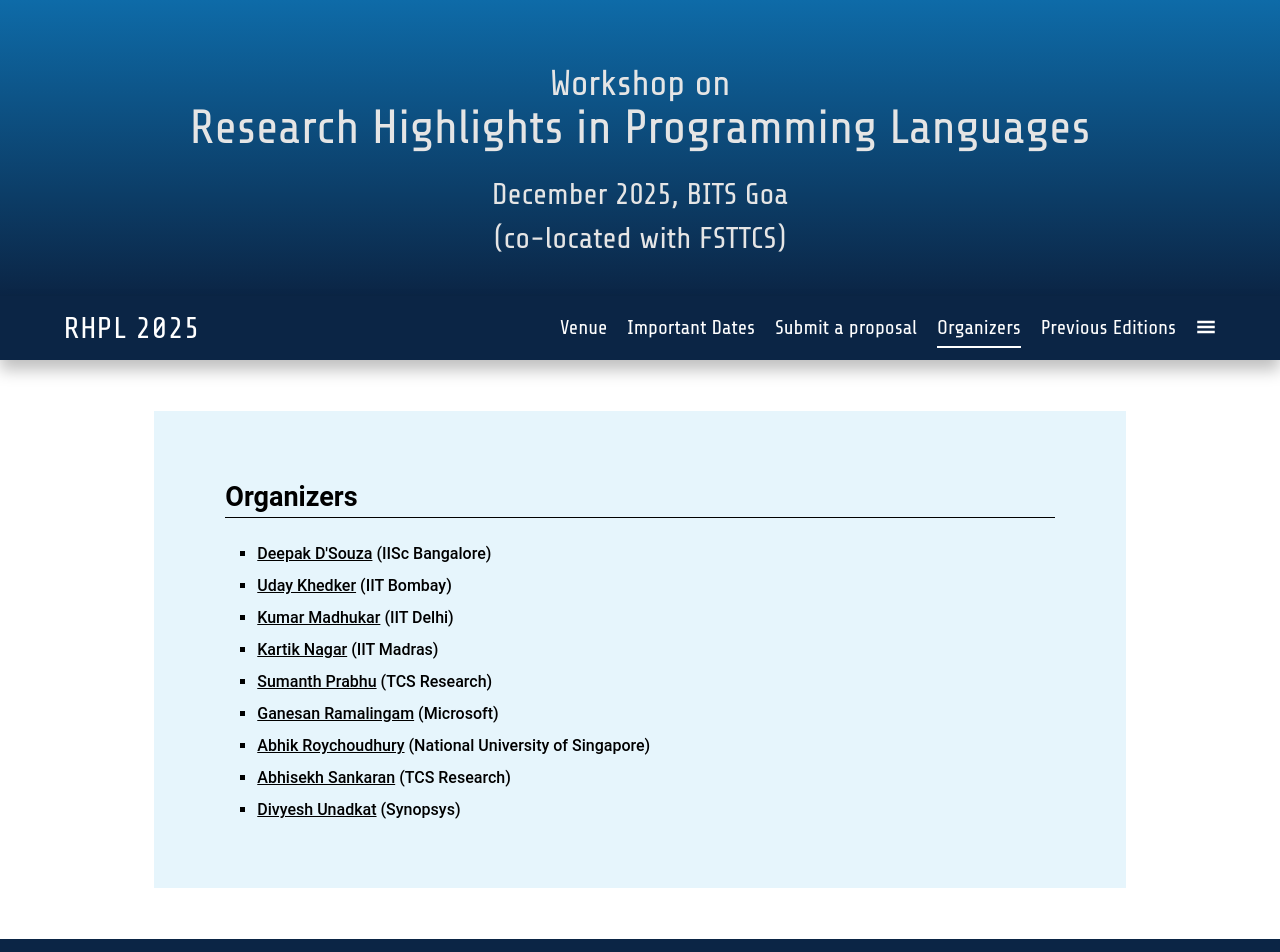
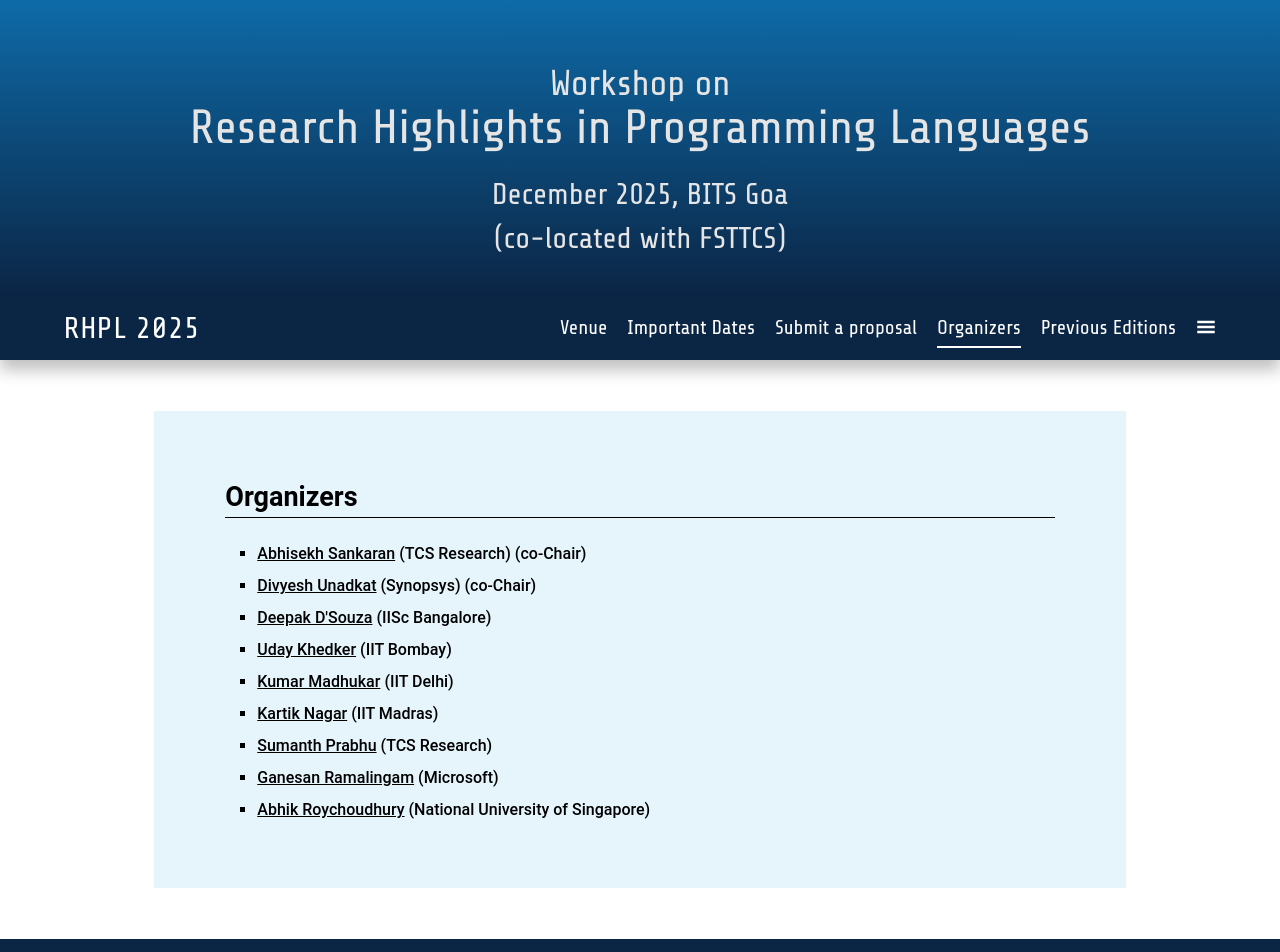
Before and after one commit to RajivDalal/RHPL, a React (Vite) app in the folder rhpl-web/: page /organizers in a window 1280 px wide. Shown: the top 952 px of the page. Built offline with nearby package versions, Linux system fonts and the light colour scheme; a web font is replaced by a local one.

Commit message:
Brought the chairs names to the front on the organizers page

```diff
--- a/rhpl-web/src/pages/organizers.jsx
+++ b/rhpl-web/src/pages/organizers.jsx
@@ -7,6 +7,12 @@ const Organizers = () => {
         <h1 className="text-[27px] font-bold">Organizers</h1>
       <hr className="border-black pb-6"/>
         <ul className="list-[square] space-y-2 ml-8">
+          <li>
+            <a href="https://abhisekhs.github.io/"><span className="underline"> Abhisekh Sankaran</span> (TCS Research) (co-Chair) </a>
+          </li>
+          <li>
+            <a href="https://divyeshunadkat.github.io/"><span className="underline"> Divyesh Unadkat</span> (Synopsys) (co-Chair) </a>
+          </li>
           <li>
             <a href="https://www.csa.iisc.ac.in/~deepakd/"> <span className="underline">Deepak D'Souza</span> (IISc Bangalore) </a>
           </li>
@@ -28,12 +34,6 @@ const Organizers = () => {
           <li>
             <a href="https://abhikrc.com/"><span className="underline"> Abhik Roychoudhury</span> (National University of Singapore) </a>
           </li>
-          <li>
-            <a href="https://abhisekhs.github.io/"><span className="underline"> Abhisekh Sankaran</span> (TCS Research) </a>
-          </li>
-          <li>
-            <a href="https://divyeshunadkat.github.io/"><span className="underline"> Divyesh Unadkat</span> (Synopsys) </a>
-          </li>
         </ul>
       </p>
     </div>
```
